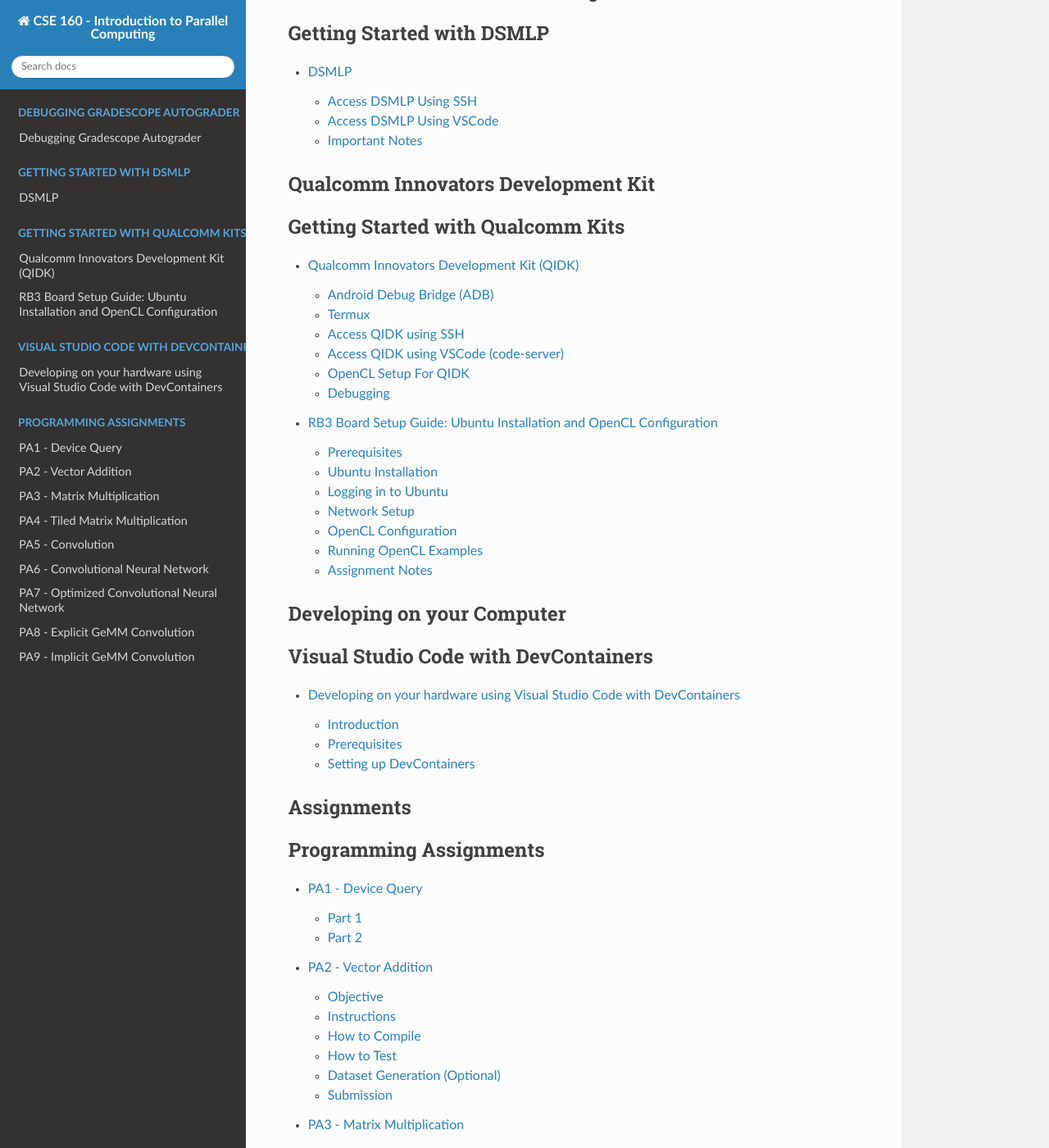
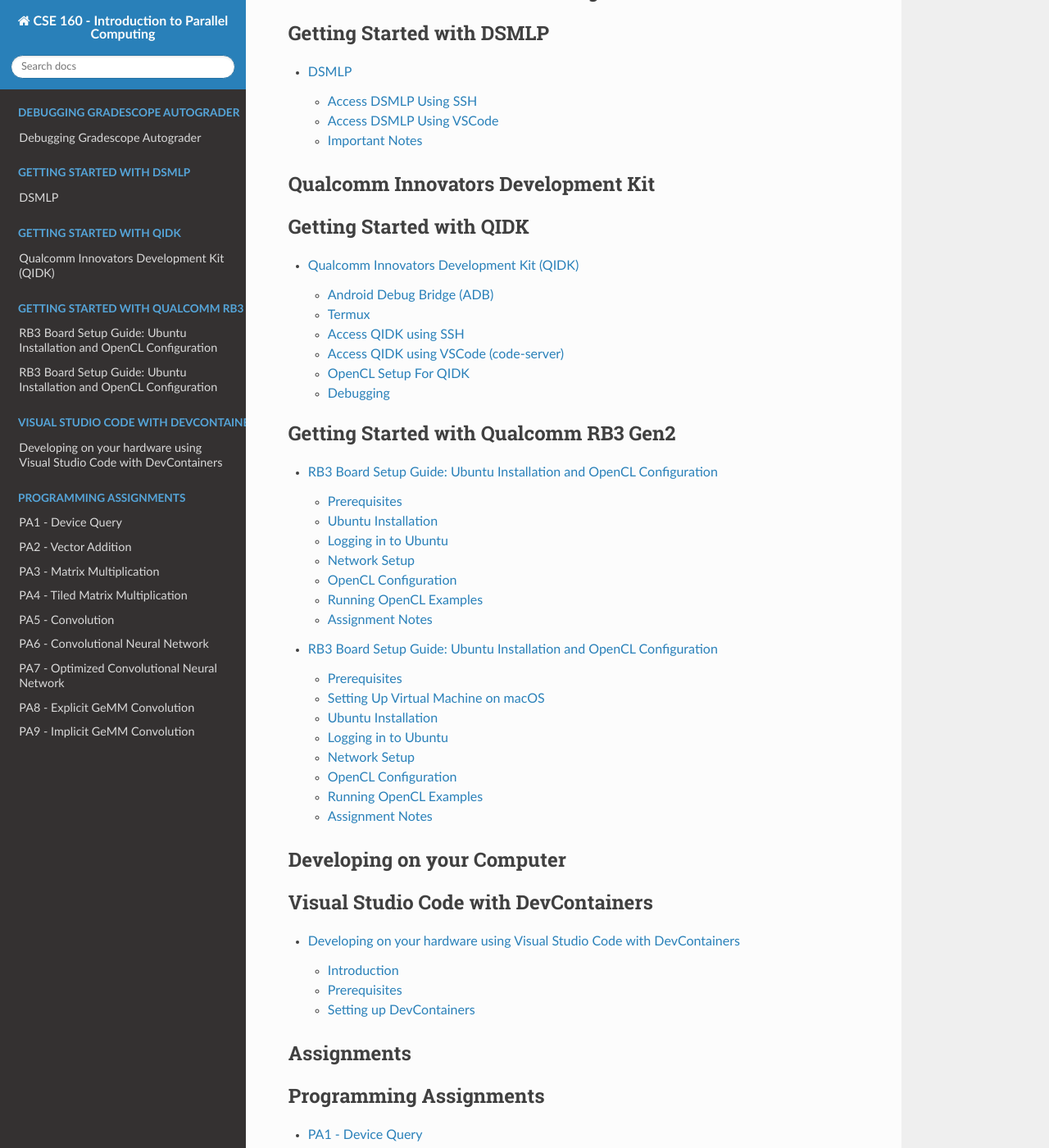
Before and after one commit to KastnerRG/cse160-docs, a Sphinx documentation site: the page built from docs/source/index.rst, in a window 1280 px wide and 1400 px high, scrolled down 760 px. Shown: the whole window at 82% size. Built offline with Sphinx 7.4.7 and the Read the Docs theme 3.1.0, drawn with Linux system fonts in a browser that asks for light colours; formulas are drawn with MathJax 3.

Commit message:
feat: split the rb3 docs

```diff
--- a/docs/source/index.rst
+++ b/docs/source/index.rst
@@ -25,10 +25,16 @@
 ^^^^^^^^^^^^^^^^^^^^^^^^^^^^^^^^^^^
 .. toctree::
    :maxdepth: 2
-   :caption: Getting Started with Qualcomm Kits
+   :caption: Getting Started with QIDK
 
    QIDK
-   RB3
+
+.. toctree::
+   :maxdepth: 2
+   :caption: Getting Started with Qualcomm RB3 Gen2
+
+   RB3_Linux
+   RB3_Mac
 
 Developing on your Computer
 ^^^^^
```
Also changed, not shown: docs/source/RB3_Linux.rst (renamed from docs/source/RB3.rst).
